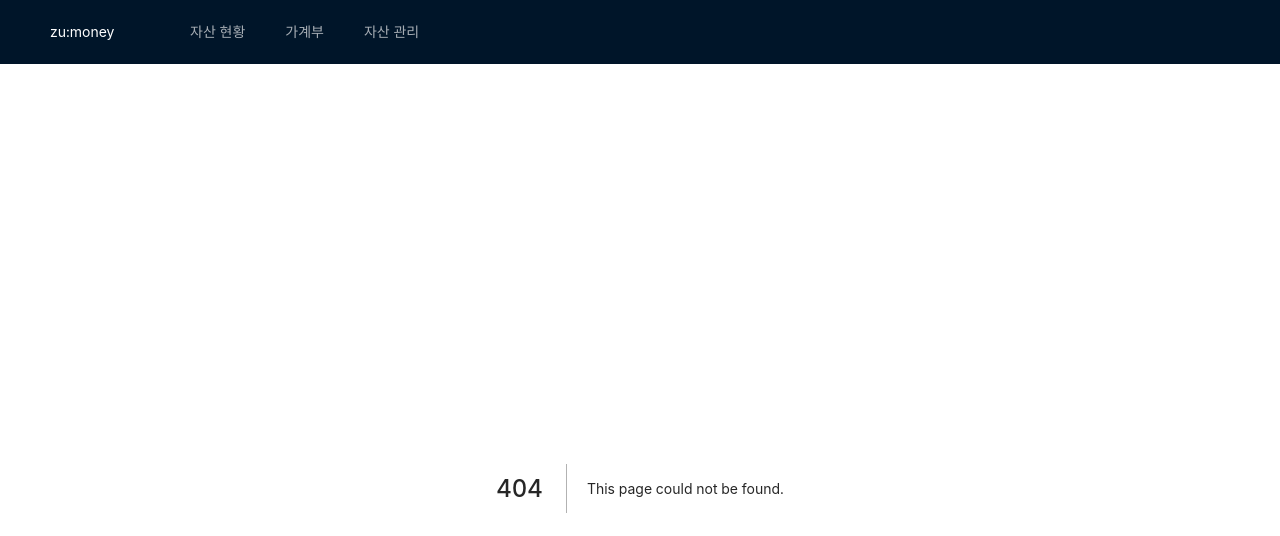
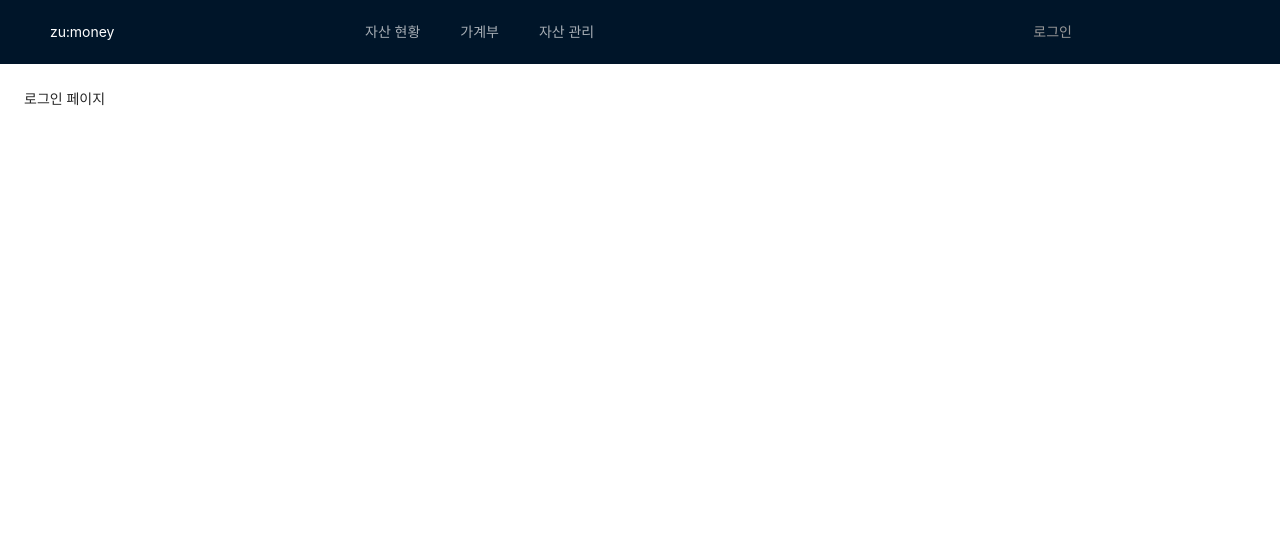
Before and after one commit to yuri0411/zumoney, a Next.js app: page /logIn in a window 1280 px wide. Before the commit this address had no page. Shown: the top 536 px of the page. Built offline with nearby package versions, Linux system fonts and the light colour scheme.

Commit message:
로그인 페이지 추가

```diff
--- a/pages/_app.js
+++ b/pages/_app.js
@@ -1,4 +1,4 @@
-import { Layout, Menu } from 'antd'
+import { Col, Layout, Menu, Row } from 'antd'
 import React from 'react'
 import Link from 'next/link'
 import Head from 'next/head'
@@ -15,7 +15,11 @@ function MyApp({ Component, pageProps }) {
         <link rel="icon" href="/favicon.ico" />
       </Head>
       <Header>
+        <Row>
+          <Col span={6}>
             <div className="logo"> zu:money </div>
+          </Col>
+          <Col span={14}>
             <Menu theme="dark" mode="horizontal" defaultSelectedKeys={['2']}>
               <Menu.Item key="Asset Status">
                 <Link href="/nav/AssetStatus">
@@ -33,6 +37,13 @@ function MyApp({ Component, pageProps }) {
                 </Link>
               </Menu.Item>
             </Menu>
+          </Col>
+          <Col span={4}>
+            <Link href="/logIn">
+              <a style={{ color: '#999' }}>로그인</a>
+            </Link>
+          </Col>
+        </Row>
       </Header>
       <Content style={{ padding: 24 }}>
         <Component {...pageProps} />
--- /dev/null
+++ b/pages/logIn.js
@@ -0,0 +1,7 @@
+import React from 'react'
+
+const LogIn = () => {
+  return <div>로그인 페이지</div>
+}
+
+export default LogIn
```
Lines whose indentation alone changed are shown as unchanged.
